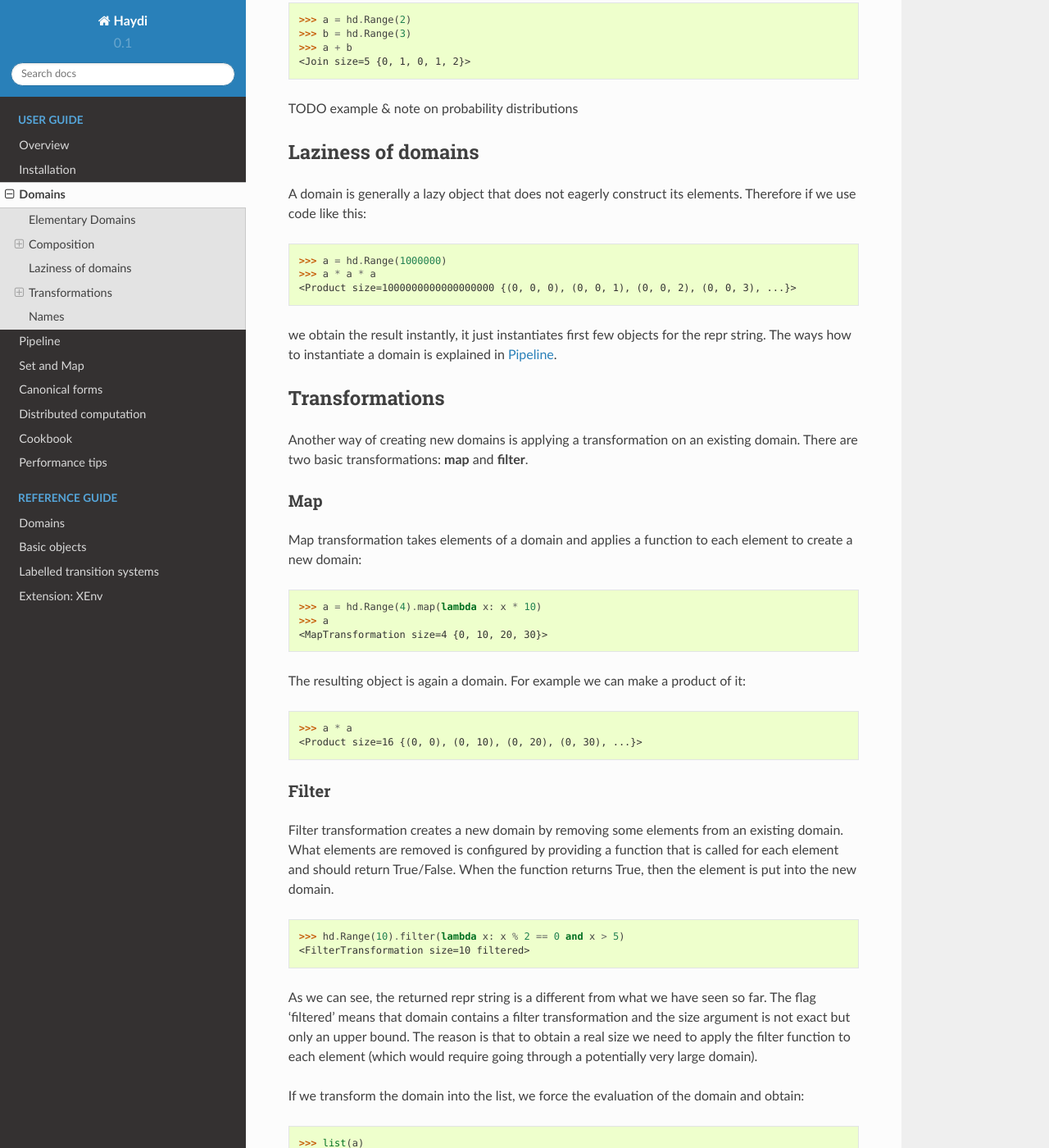
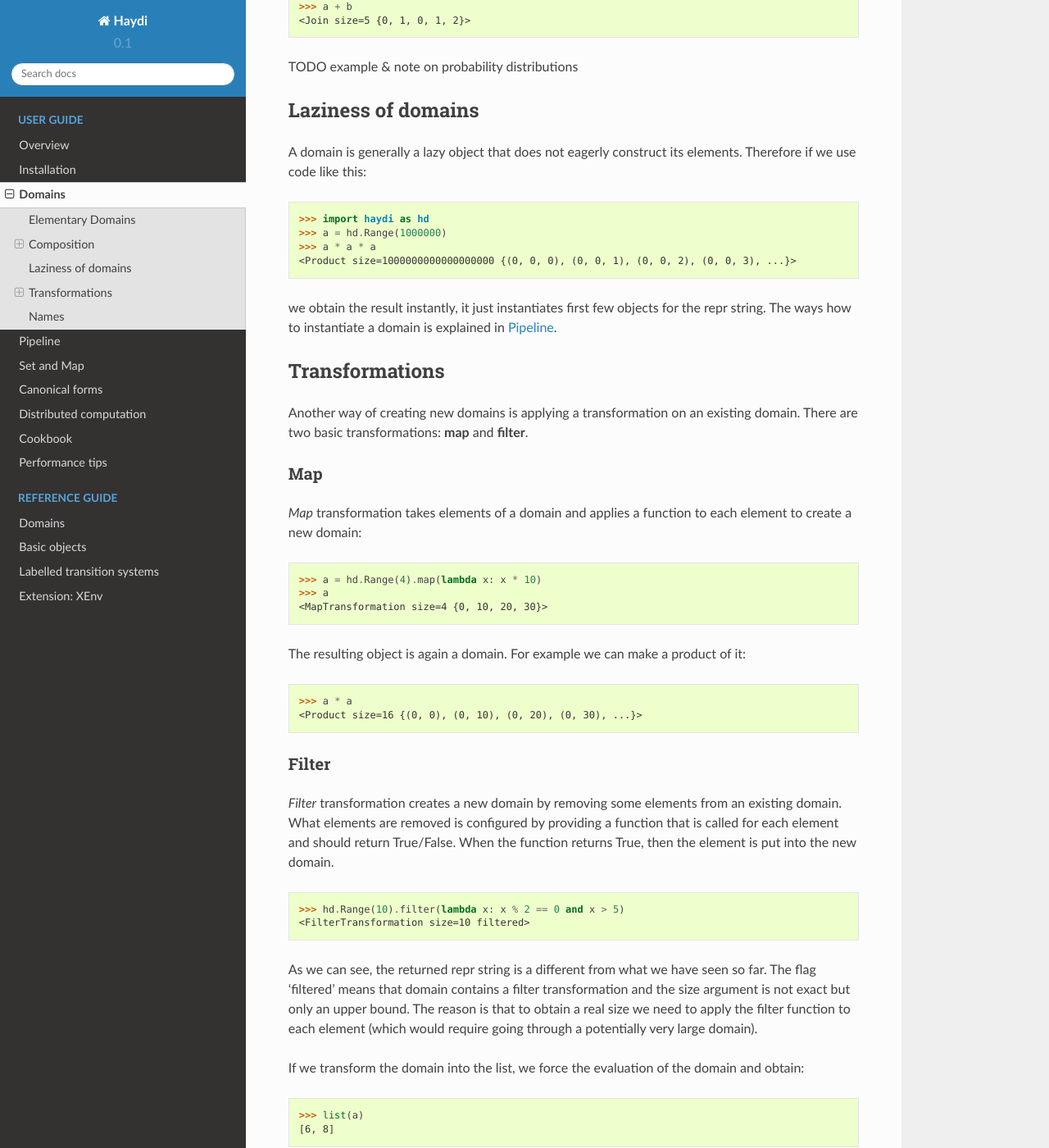
Before and after one commit to spirali/haydi, a Sphinx documentation site: the page built from docs/source/domains.rst, in a window 1280 px wide and 1400 px high, scrolled down 3345 px. Shown: the whole window at 82% size. Built offline with Sphinx 7.4.7 and the Read the Docs theme 2.0.0, drawn with Linux system fonts in a browser that asks for light colours; some of the changed text lies outside the part shown.

```diff
--- a/docs/source/btypes.rst
+++ b/docs/source/btypes.rst
@@ -15,6 +15,7 @@ generating :doc:`cnfs`).
 
 If you need, both types can be simply converted into the standard ones::
 
+    >>> import haydi as hd
     >>> a = hd.Range(2)
 
     >>> hd.Subsets(a).map(lambda s: s.to_set())  # Creates standard Python sets
--- a/docs/source/cnfs.rst
+++ b/docs/source/cnfs.rst
@@ -21,6 +21,7 @@ Domain :class:`ASet` contains a finite number of instances of class
 have to be specified. With a new ASet new atoms are created. Each atom
 remembers its index number and parent ASet that created it::
 
+    >>> import haydi as hd
     >>> aset = hd.ASet(3, "a")  # Create a new Aset
     >>> aset
     <ASet id=1 size=3 name=a>
--- a/docs/source/domains.rst
+++ b/docs/source/domains.rst
@@ -8,31 +8,26 @@ This section introduces the core structure of *Haydi*: *domains* and basic opera
 them. Advanced domains and canonical forms are covered in a separate section:
 :doc:`cnfs`.
 
-.. attention::
-
-  For all examples in the documentation, we are assuming the existence of the
-  following import::
-
-    >>> import haydi as hd
-
 
 Elementary Domains
 ------------------
 
-One of basic structures in Haydi is :class:`Domain` that represents a
-generic collection of arbitrary objects. Elements in the domain can be iterated
-or randomly generated.
+One of basic structures in Haydi is :class:`Domain` that represents a generic
+collection of arbitrary objects. Elements in the domain can be iterated or
+randomly generated.
 
-There are four elementary domains shipped with Haydi: :class:`Range`
-(range of integers), :class:`Values` (domain of explicitly listed Python
-objects), :class:`ASet` (set of atoms) and :class:`Boolean`
-(two-element domain). Examples::
+There are four *elementary domains* shipped with Haydi: :class:`Range` (range of
+integers), :class:`Values` (domain of explicitly listed Python objects),
+:class:`ASet` (set of atoms) and :class:`Boolean` (two-element domain).
+Examples::
+
+  >>> import haydi as hd
 
   >>> hd.Range(4)  # Domain of four integers
   <Range size=4 {0, 1, 2, 3}>
 
   >>> hd.Values(["Haystack", "diver"])
-  <Values size=2 {"Haystack", "diver"}>
+  <Values size=2 {'Haystack', 'diver'}>
 
   >>> hd.ASet(3, "a")  # A set of three atoms
   <ASet id=1 size=3 name=a>
@@ -59,6 +54,7 @@ Cartesian product :math:`(A \times B)`
 
 :class:`Product` creates a domain of all ordered tuples, for example::
 
+    >>> import haydi as hd
     >>> a = hd.Range(2)
     >>> b = hd.Values(("a", "b", "c"))
     >>> hd.Product((a, b))
@@ -84,6 +80,7 @@ Sequences :math:`(A^n)`
 :class:`Sequences` is a shortcut for a product over the same domain.
 Sequences of a given length can be defined as::
 
+     >>> import haydi as hd
      >>> a = hd.Range(2)
      >>> hd.Sequences(a, 3)  # Sequences of length 3
      <Sequences size=8 {(0, 0, 0), (0, 0, 1), (0, 1, 0), (0, 1, 1), ...}>
@@ -100,6 +97,7 @@ Subsets :math:`(\mathcal{P}(A))`
 The :class:`Subsets` domain creates sets of elements of a given domain;
 the following example creates the power set::
 
+      >>> import haydi as hd
       >>> hd.Subsets(hd.Range(2))
       <Subsets size=4 {{}, {0}, {0, 1}, {1}}>
 
@@ -125,6 +123,7 @@ Mappings :math:`(A \rightarrow B)`
 The domain :class:`Mappings` creates all mappings from a domain to another
 domain::
 
+     >>> import haydi as hd
      >>> a = hd.Range(2)
      >>> b = hd.Values(["a", "b"])
      >>> hd.Mappings(a, b)
@@ -140,8 +139,10 @@ domain::
 Join :math:`(A \uplus B)`
 ~~~~~~~~~~~~~~~~~~~~~~~~~
 
-Join operations creates a new domain that contains elements of given domains::
+Join operations creates a new domain that contains elements of all given
+domains (disjoint union)::
 
+  >>> import haydi as hd
   >>> a = hd.Range(2)
   >>> b = hd.Values(["abc", "ikl", "xyz"])
   >>> c = hd.Values([123])
@@ -154,7 +155,7 @@ The same behavior can be also achieved by `+` operator on domains::
   >>> a + b + c
   <Join size=6 {0, 1, 'abc', 'ikl', ...}>
 
-Note that join does not collapse the same elements in the joined domains:
+Note that join does not collapse the same elements in the joined domains::
 
   >>> a = hd.Range(2)
   >>> b = hd.Range(3)
@@ -171,6 +172,7 @@ Laziness of domains
 A domain is generally a lazy object that does not eagerly construct its elements.
 Therefore if we use code like this::
 
+    >>> import haydi as hd
     >>> a = hd.Range(1000000)
     >>> a * a * a
     <Product size=1000000000000000000 {(0, 0, 0), (0, 0, 1), (0, 0, 2), (0, 0, 3), ...}>
@@ -182,14 +184,14 @@ repr string. The ways how to instantiate a domain is explained in :doc:`pipeline
 Transformations
 ---------------
 
-Another way of creating new domains is applying a transformation on an existing domain.
-There are two basic transformations: **map** and **filter**.
+Another way of creating new domains is applying a transformation on an existing
+domain. There are two basic transformations: **map** and **filter**.
 
 
 Map
 ~~~
 
-Map transformation takes elements of a domain and applies a function to each
+*Map* transformation takes elements of a domain and applies a function to each
 element to create a new domain::
 
      >>> a = hd.Range(4).map(lambda x: x * 10)
@@ -206,10 +208,10 @@ it::
 Filter
 ~~~~~~
 
-Filter transformation creates a new domain by removing some elements from an existing domain.
-What elements are removed is configured by providing a function that is called for
-each element and should return True/False. When the function returns True, then
-the element is put into the new domain.
+*Filter* transformation creates a new domain by removing some elements from an
+existing domain. What elements are removed is configured by providing a function
+that is called for each element and should return True/False. When the function
+returns True, then the element is put into the new domain.
 
     >>> hd.Range(10).filter(lambda x: x % 2 == 0 and x > 5)
     <FilterTransformation size=10 filtered>
@@ -217,8 +219,8 @@ the element is put into the new domain.
 As we can see, the returned repr string is a different from what we have seen so
 far. The flag 'filtered' means that domain contains a filter transformation and
 the size argument is not exact but only an upper bound. The reason is that to
-obtain a real size we need to apply the filter function to each element
-(which would require going through a potentially very large domain).
+obtain a real size we need to apply the filter function to each element (which
+would require going through a potentially very large domain).
 
 If we transform the domain into the list, we force the evaluation of the domain
 and obtain::
@@ -238,6 +240,7 @@ Names
 It is possible to provide a name for a domain as an argument in the domain
 constructor. This name serves only for debugging purposes. For example::
 
+    >>> import haydi as hd
     >>> a = hd.Range(10, name="MyRange")
     >>> a
     <MyRange size=10 {0, 1, 2, 3, ...}>
--- a/docs/source/pipeline.rst
+++ b/docs/source/pipeline.rst
@@ -16,6 +16,7 @@ The rest of this section describes the whole machinery in more detail. If you
 are interested in sequential computations only, and you want to handle the
 stream manually, you can just directly use Python iterators as follows::
 
+    >>> import haydi as hd
     >>> for x in hd.Subsets(hd.Range(10)).generate(5):  # print five random subsets
     >>>     print x
 
@@ -50,6 +51,7 @@ Iterate
 A pipeline that iterates through all elements is created by method
 ``iterate()``:
 
+   >>> import haydi as hd
    >>> domain = hd.Range(2) * hd.Range(2)
    >>> domain.iterate()
    <Pipeline for Product: method=iterate action=Collect>
```
Also changed, not shown: other parts of docs/source/domains.rst (+4 -4 lines), docs/source/overview.rst (+9 -12 lines).
